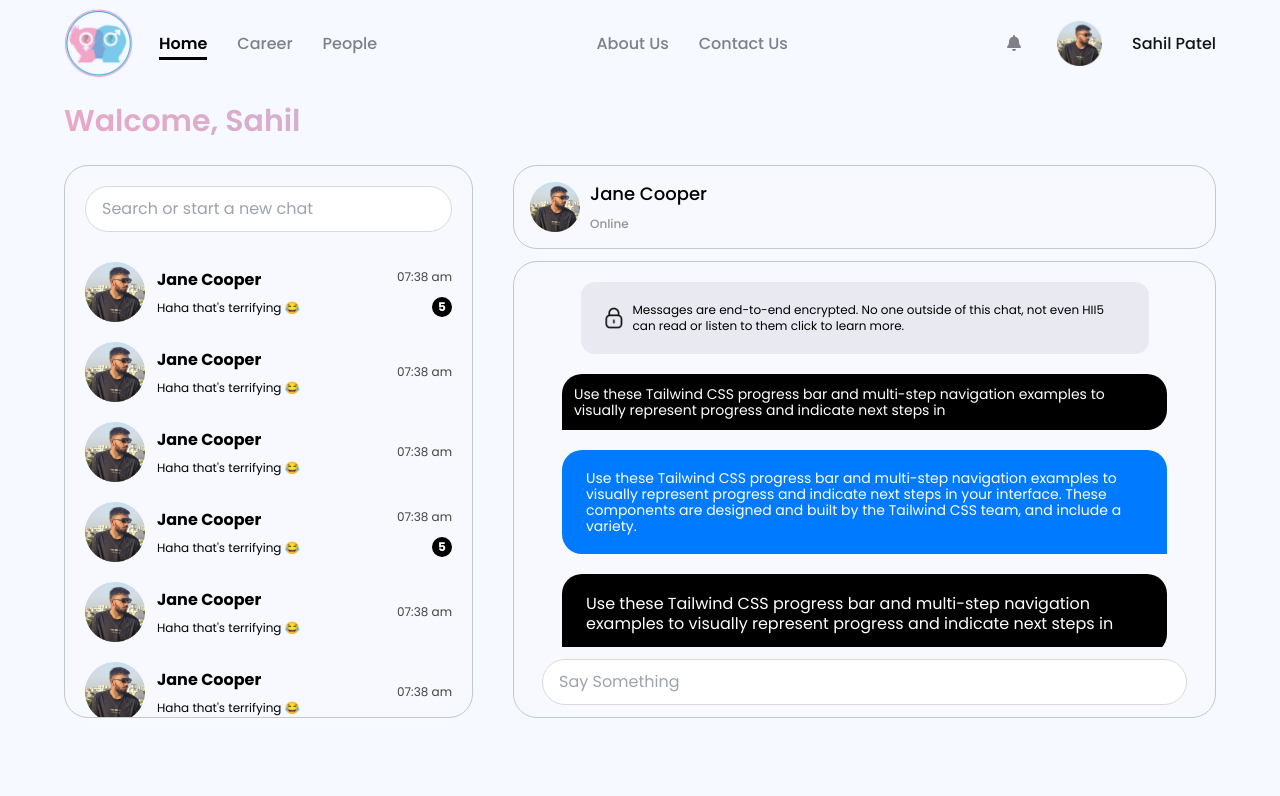
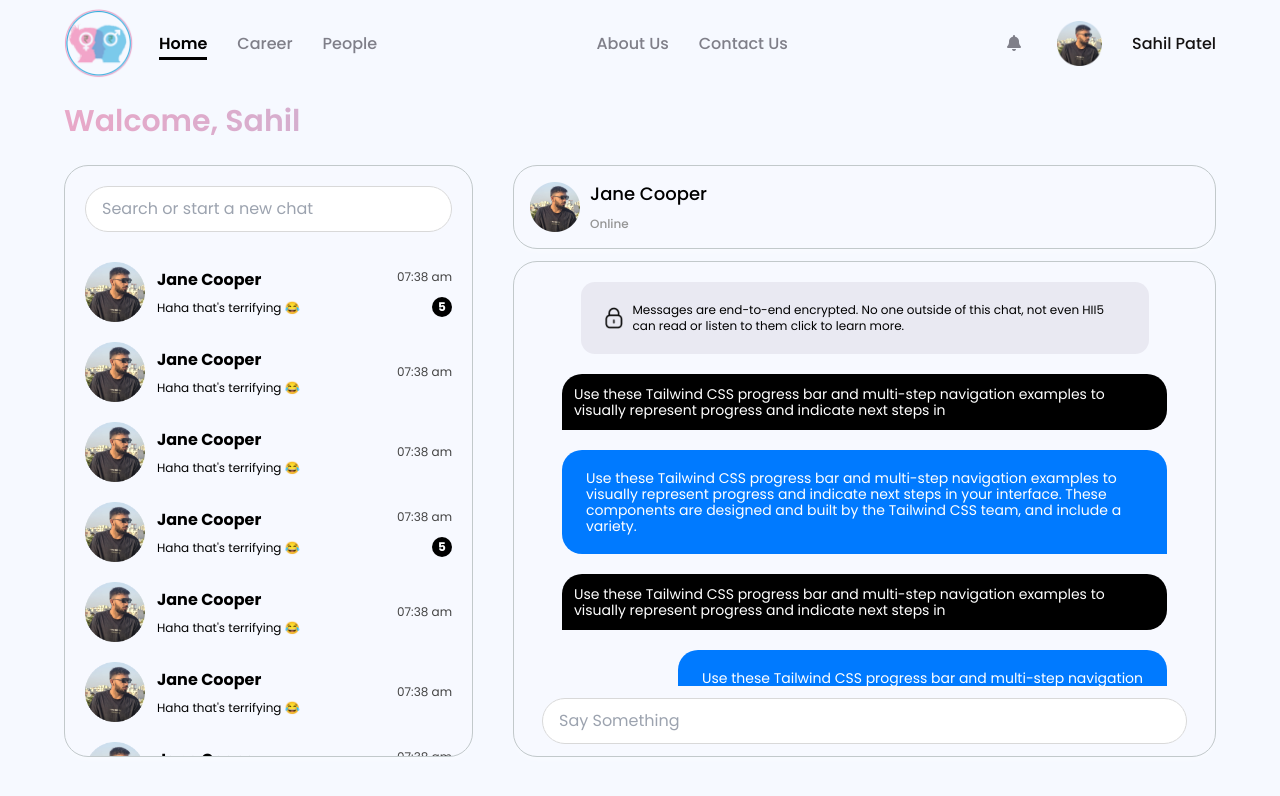
Before and after one commit to developer-dex/chat-with-earn-website, a React (Vite) app: page /dashboard in a window 1280 px wide. Shown: the top 796 px of the page. Built offline with nearby package versions, Linux system fonts and the light colour scheme; no server answers.

Commit message:
changes home page design is added

```diff
--- a/src/assets/css/style.css
+++ b/src/assets/css/style.css
@@ -41,11 +41,11 @@ h1 {
 
 /* Handle */
 ::-webkit-scrollbar-thumb {
-  @apply bg-gray-300;
-  border-radius: 6px;
+  @apply bg-black cursor-pointer;
+  border-radius: 10px;
 }
 
 /* Handle on hover */
 ::-webkit-scrollbar-thumb:hover {
-  @apply bg-gray-300;
+  @apply bg-black bg-opacity-80 cursor-pointer;
 }
--- a/src/components/chat/ChatComponent.tsx
+++ b/src/components/chat/ChatComponent.tsx
@@ -1,16 +1,14 @@
-import React from "react";
 import ChatSidebar from "./chatSidebar/ChatSidebar";
 import personImage from "../../assets/images/profile.png";
-import Input from "../common/input/Input";
 import ChatBox from "./chatbox/ChatBox";
 
 const ChatComponent = () => {
   return (
-    <div className="flex flex-row gap-10">
-      <div className="max-w-[409px] w-full">
+    <div className="flex flex-row gap-10 max-h-[74vh] 2xl:max-h-screen h-full">
+      <div className="max-w-[409px] w-full ">
         <ChatSidebar />
       </div>
-      <div className="flex flex-col w-full gap-3 max-w-[1222px] overflow-hidden ">
+      <div className="flex flex-col w-full gap-3 max-w-[1222px]">
         <div className="border-[0.5px] border-light-gray-400 w-full rounded-3xl px-4 py-4 bg-white bg-opacity-5 shadow-profileFormShadow h-max">
           <div className="flex flex-row gap-2.5 items-center">
             <img src={personImage} alt="profile" width={50} height={50} />
--- a/src/components/chat/chatSidebar/ChatSidebar.tsx
+++ b/src/components/chat/chatSidebar/ChatSidebar.tsx
@@ -3,7 +3,7 @@ import personImage from "../../../assets/images/profile.png";
 
 const ChatSidebar = () => {
   // Sample data array for chat items
-  const chatData = Array.from({ length: 12 }, (_, index) => ({
+  const chatData = Array.from({ length: 50 }, (_, index) => ({
     id: index,
     name: "Jane Cooper",
     message: "Haha that's terrifying 😂",
@@ -12,7 +12,7 @@ const ChatSidebar = () => {
   }));
 
   return (
-    <div className="flex flex-col border-[0.5px] border-light-gray-400 shadow-profileFormShadow  overflow-hidden rounded-3xl bg-white bg-opacity-5">
+    <div className="flex flex-col border-[0.5px] border-light-gray-400 shadow-profileFormShadow overflow-hidden max-h-full h-full rounded-3xl bg-white bg-opacity-5">
       <div className="w-full p-5">
         <div className="flex flex-row gap-3 py-2 px-4 items-center bg-white border border-gray-400 rounded-3xl ">
           <Input
@@ -21,7 +21,7 @@ const ChatSidebar = () => {
           />
         </div>
       </div>
-      <div className="flex flex-col max-h-[465px] overflow-y-auto">
+      <div className="flex flex-col flex-grow overflow-y-auto h-full">
         {chatData.map((chat) => (
           <div key={chat.id} className="flex flex-row justify-between cursor-pointer hover:bg-light-gray-300 px-5 py-2.5">
             <div className="flex flex-row gap-3 items-center">
--- a/src/components/chat/chatbox/ChatBox.tsx
+++ b/src/components/chat/chatbox/ChatBox.tsx
@@ -5,7 +5,7 @@ import lock from "../../../assets/images/Lock.png"
 const ChatBox = () => {
   return (
     <div className="border-[0.5px] relative  border-light-gray-400 w-full rounded-3xl bg-white overflow-hidden bg-opacity-5 shadow-profileFormShadow h-full flex flex-col justify-between ">
-      <div className="max-h-[385px] overflow-y-auto py-5 px-7">
+      <div className="max-h-full overflow-y-auto py-5 px-7">
         <div className="w-full flex justify-center items-center mb-5">
           <span className="text-black text-xs font-normal leading-4 bg-light-gray-300  rounded-[14px] px-6 py-5 max-w-[568px] w-[568px] flex flex-row items-center gap-2.5">
            <img src={lock} alt="lock" height={21} width={18} /> Messages are end-to-end encrypted. No one outside of this chat, not
@@ -23,15 +23,24 @@ const ChatBox = () => {
             your interface. These components are designed and built by the
             Tailwind CSS team, and include a variety.
           </div>
-          <div className="bg-black self-start rounded-t-[20px] rounded-br-[20px] text-white px-6 py-5 text-base font-normal leading-5">
+          <div className="bg-black self-start rounded-t-[20px] rounded-br-[20px] text-white px-3 py-3 text-sm font-normal leading-4">
             Use these Tailwind CSS progress bar and multi-step navigation
             examples to visually represent progress and indicate next steps in
           </div>
-          <div className="bg-blue self-end rounded-t-[20px]  rounded-bl-[20px] text-white px-6 py-5 text-base font-normal leading-5 flex justify-end">
+          <div className="bg-blue self-end rounded-t-[20px]  rounded-bl-[20px] text-white px-6 py-5 text-sm font-normal leading-4 flex justify-end">
             Use these Tailwind CSS progress bar and multi-step navigation
-            examples to visually represent progress and indicate next steps in
-            your interface. These components are designed and built by the
-            Tailwind CSS team, and include a variety.
+          </div>
+          <div className="bg-black self-start rounded-t-[20px] rounded-br-[20px] text-white px-3 py-3 text-sm font-normal leading-4">
+            Use these Tailwind CSS progress bar and multi-step navigation
+          </div>
+          <div className="bg-blue self-end rounded-t-[20px]  rounded-bl-[20px] text-white px-6 py-5 text-sm font-normal leading-4 flex justify-end">
+            Use these Tailwind CSS progress bar and multi-step navigation
+          </div>
+          <div className="bg-black self-start rounded-t-[20px] rounded-br-[20px] text-white px-3 py-3 text-sm font-normal leading-4">
+            Use these Tailwind CSS progress bar and multi-step navigation
+          </div>
+          <div className="bg-blue self-end rounded-t-[20px]  rounded-bl-[20px] text-white px-6 py-5 text-sm font-normal leading-4 flex justify-end">
+            Use these Tailwind CSS progress bar and multi-step navigation
           </div>
         </div>
       </div>
--- a/src/pages/chat/Chat.tsx
+++ b/src/pages/chat/Chat.tsx
@@ -2,9 +2,7 @@ import ChatComponent from '../../components/chat/ChatComponent'
 
 const Chat = () => {
   return (
-    <div>
       <ChatComponent />
-    </div>
   )
 }
 
```
